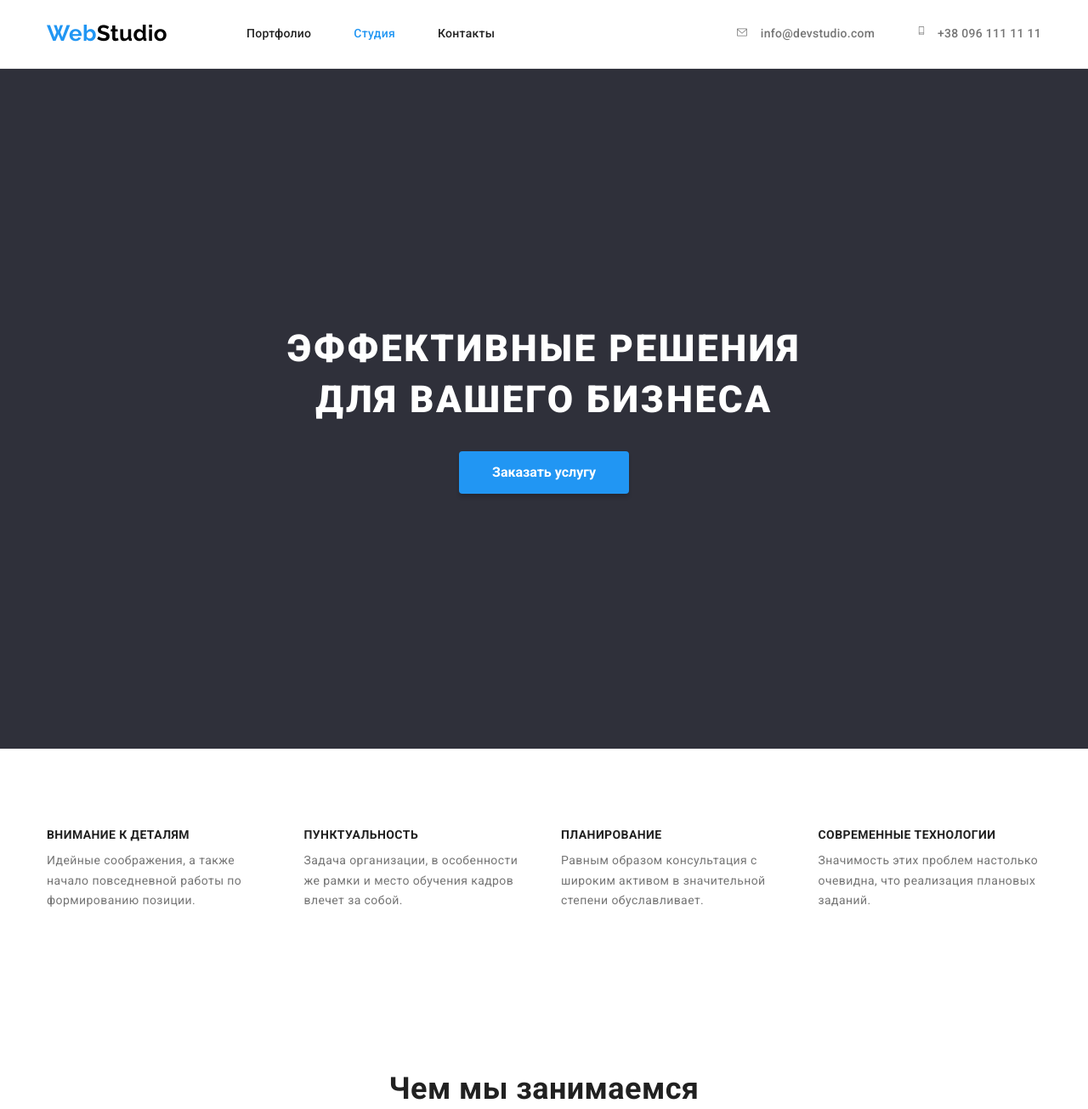
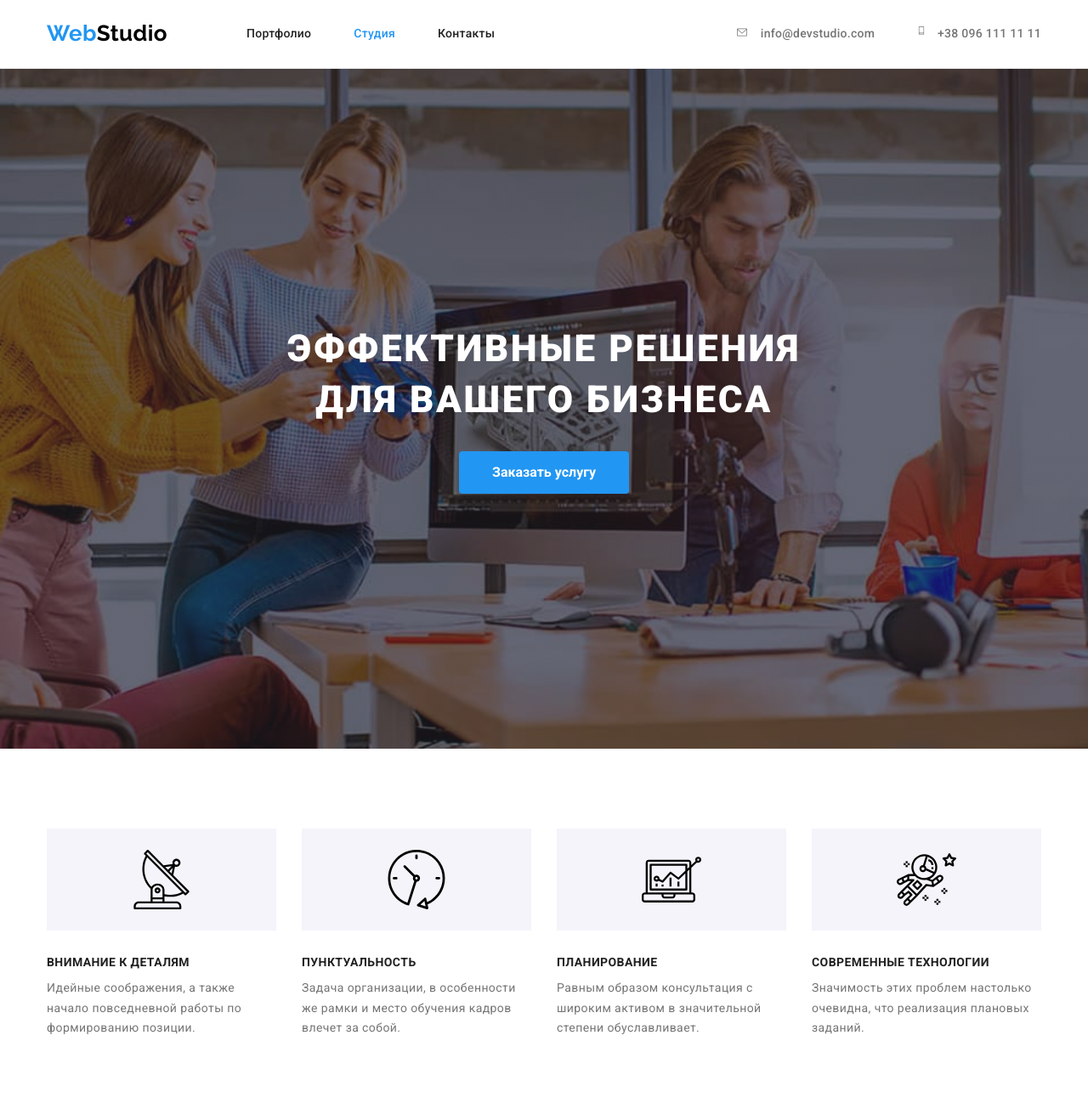
Before and after one commit to Mariana20051985/goit-markup-hw-04, a plain HTML site: page index.html in a window 1280 px wide. Shown: the top 1305 px of the page at 85% size. Drawn offline with nearby package versions, Linux system fonts and the light colour scheme.

Commit message:
Додає іконки-Наші цінності

```diff
--- a/css/styles.css
+++ b/css/styles.css
@@ -252,7 +252,22 @@ img {
   letter-spacing: 0.06em;
   text-transform: uppercase;
 }
+.overlay{
+  height: 600px;
+  max-width: 2000px;
+  margin-left: auto;
+  margin-right: auto;
+  background-image:
+  linear-gradient(
+   to right,
+   rgba(47, 48, 58, 0.4),
+   rgba(47, 48, 58, 0.4)),
+   url("../image/img-hero.jpg");
+  background-repeat: no-repeat;
+  background-position: center;
+  background-size: cover;
 
+}
 /* Заголовки секцій */
 .section-title {
   margin-top: 0px;
@@ -304,6 +319,18 @@ img {
   font-size: 14px;
   line-height: 1.7;
  }
+ /* Іконки-Наші цінності */
+
+ .values-picture {
+   display: flex;
+  justify-content: center;
+  align-items: center;
+  background-color: var(--second-background-color);
+  width: 270px;
+  height: 120px;
+  margin-bottom: 30px;
+
+}
 
 
 /* Чим ми займаємося */
--- a/index.html
+++ b/index.html
@@ -41,7 +41,7 @@
     </header>
     <!--Загрузити послугу-->
     <main>
-        <section class="section hero">
+        <section class="section hero overlay">
             <div class="container">
                 <div class="hero-content">
             <h1 class="section-hero-title">Эффективные решения для вашего бизнеса</h1>
@@ -57,24 +57,45 @@
     <!--Список під "Загрузити послугу"-->
     <ul class=" list-non values-list">
         <li class="values-item">
+            <div class="values-picture">
+                <svg width="70" height="70">
+                    <use href="./image/symbol-defs.svg#icon-antenna"></use>
+                </svg>
+            </div>
+
             <h3 class="title">Внимание к деталям</h3>
             <p class="text">
                 Идейные соображения, а также начало повседневной работы по формированию позиции.
             </p>
         </li>
         <li class="values-item">
+            <div class="values-picture">
+                <svg width="70" height="70">
+                    <use href="./image/symbol-defs.svg#icon-clock"></use>
+                </svg>
+            </div>
             <h3 class="title">Пунктуальность</h3>
             <p class="text">
                 Задача организации, в особенности же рамки и место обучения кадров влечет за собой.
             </p>
         </li>
         <li class="values-item">
+            <div class="values-picture">
+                <svg width="70" height="70">
+                    <use href="./image/symbol-defs.svg#icon-diagram"></use>
+                </svg>
+            </div>
             <h3 class="title">Планирование</h3>
             <p class="text">
                 Равным образом консультация с широким активом в значительной степени обуславливает.
             </p>
         </li>
         <li class="values-item">
+            <div class="values-picture">
+                <svg width="70" height="70">
+                    <use href="./image/symbol-defs.svg#icon-astronaut"></use>
+                </svg>
+            </div>
             <h3 class="title">Современные технологии</h3>
             <p class="text">
                 Значимость этих проблем настолько очевидна, что реализация плановых заданий.
```
Also changed, not shown: image/icons/antenna.svg (added), image/icons/astronaut.svg (added), image/icons/clock.svg (added), image/icons/diagram.svg (added), image/img-hero.jpg (added), image/symbol-defs.svg (added).
